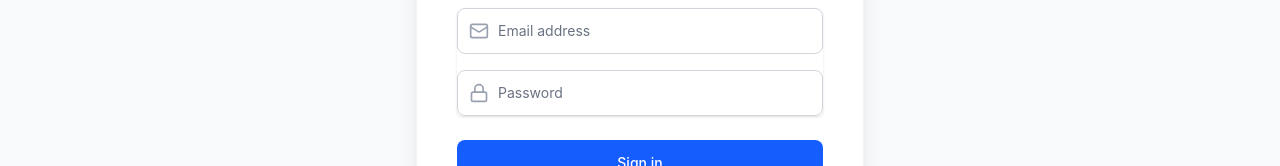
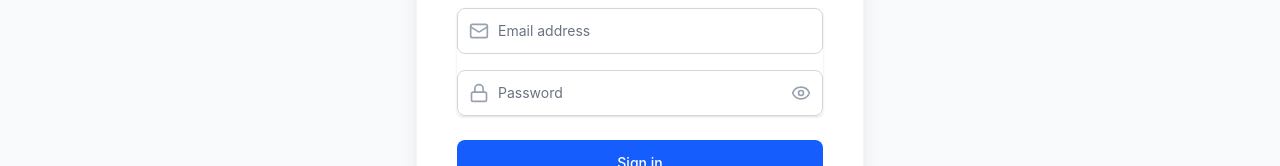
Before and after one commit to aarnavaakash/school-website, a React app in the folder frontend/: page /login in a window 1280 px wide. Shown: the part 395-561 px from the top of the page. Built offline with nearby package versions, Linux system fonts and the light colour scheme; no server answers; the HTML template or start-up script is replaced by a standard one.

Commit message:
show pass

```diff
--- a/frontend/src/pages/Login.jsx
+++ b/frontend/src/pages/Login.jsx
@@ -1,12 +1,13 @@
 import { useState } from 'react';
 import { useNavigate } from 'react-router-dom';
 import axios from '../api/axios';
-import { Lock, Mail } from 'lucide-react';
+import { Eye, EyeOff, Lock, Mail } from 'lucide-react';
 import { motion } from 'framer-motion';
 
 const Login = () => {
   const [email, setEmail] = useState('');
   const [password, setPassword] = useState('');
+  const [showPassword, setShowPassword] = useState(false);
   const [error, setError] = useState('');
   const [loading, setLoading] = useState(false);
   const navigate = useNavigate();
@@ -92,13 +93,22 @@
                 <Lock className="h-5 w-5 text-gray-400" />
               </div>
               <input
-                type="password"
+                type={showPassword ? 'text' : 'password'}
                 required
-                className="appearance-none rounded-lg relative block w-full px-3 py-3 pl-10 border border-gray-300 placeholder-gray-500 text-gray-900 focus:outline-none focus:ring-blue-500 focus:border-blue-500 focus:z-10 sm:text-sm"
+                className="appearance-none rounded-lg relative block w-full px-3 py-3 pl-10 pr-12 border border-gray-300 placeholder-gray-500 text-gray-900 focus:outline-none focus:ring-blue-500 focus:border-blue-500 focus:z-10 sm:text-sm"
                 placeholder="Password"
                 value={password}
                 onChange={(e) => setPassword(e.target.value)}
               />
+              <button
+                type="button"
+                onClick={() => setShowPassword((current) => !current)}
+                className="absolute inset-y-0 right-0 pr-3 flex items-center text-gray-400 hover:text-gray-600 focus:outline-none focus:text-blue-600"
+                aria-label={showPassword ? 'Hide password' : 'Show password'}
+                title={showPassword ? 'Hide password' : 'Show password'}
+              >
+                {showPassword ? <EyeOff className="h-5 w-5" /> : <Eye className="h-5 w-5" />}
+              </button>
             </div>
           </div>
 
```
